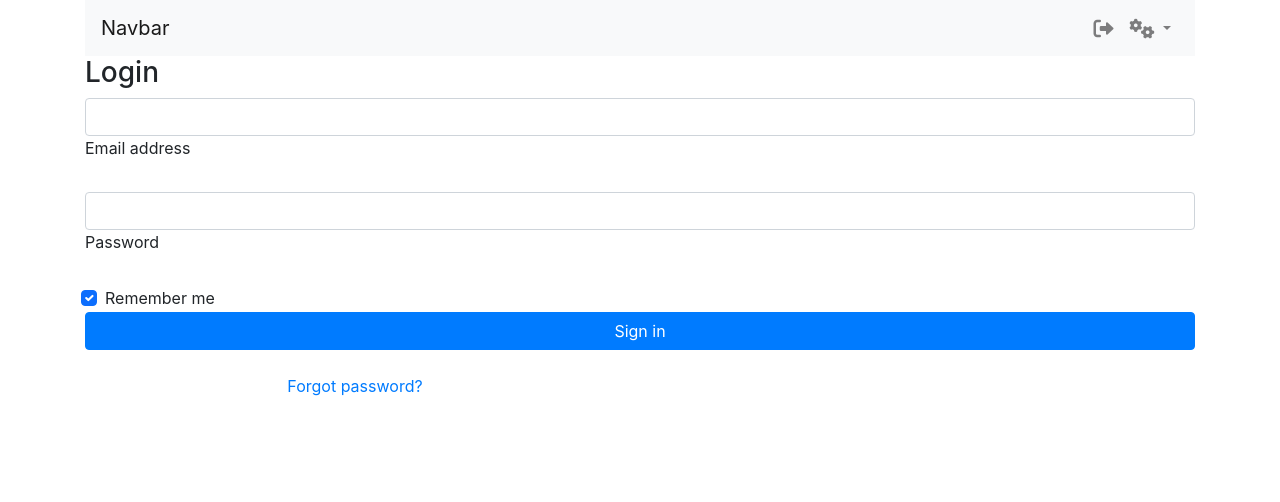
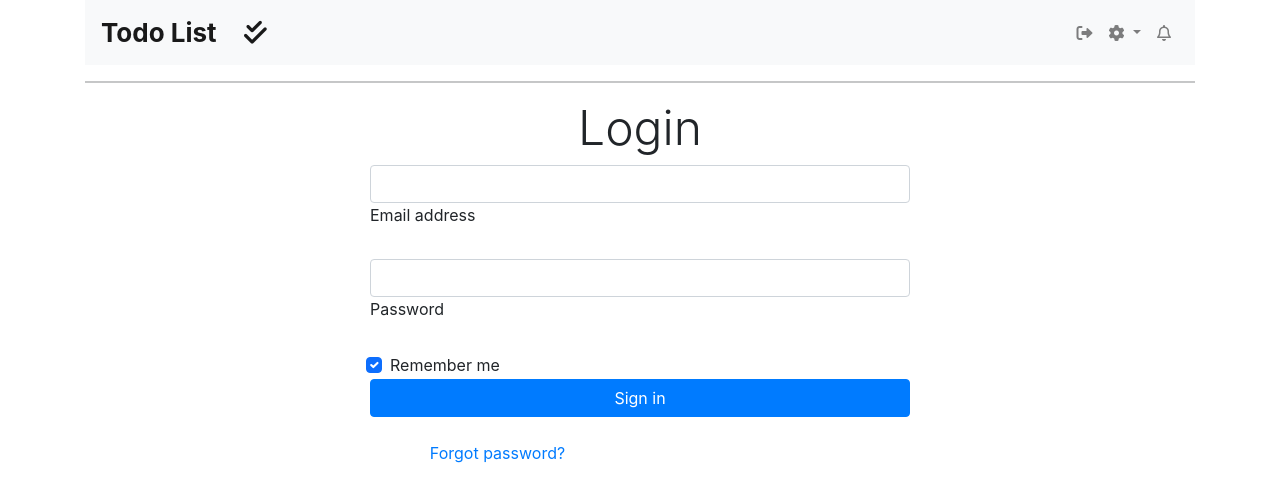
Before and after one commit to pgbitcoding/todo_django, a Django app: page / in a window 1280 px wide. Shown: the top 502 px of the page. Run offline with Django 4.2, Linux system fonts and the light colour scheme; some libraries are stand-ins or nearby versions.

Commit message:
navbar update

```diff
--- a/templates/base.html
+++ b/templates/base.html
@@ -6,36 +6,61 @@
   <title>Navbar with Dropdown</title>
   <link rel="stylesheet" href="https://cdnjs.cloudflare.com/ajax/libs/font-awesome/6.0.0-beta3/css/all.min.css">
   <link rel="stylesheet" href="https://maxcdn.bootstrapcdn.com/bootstrap/4.5.2/css/bootstrap.min.css">
+
+  <style>
+
+    .navbar-brand {
+      font-size: 26px; /* Adjust the font size to your preference */
+    }
+
+    .logo-text {
+      font-weight: bold;
+      margin-right: 20px;
+    }
+
+
+
+
+  </style>
 </head>
 <body>
 
+<nav class="navbar navbar-expand-lg navbar-light bg-light">
+  <a class="navbar-brand text-center" href="#">
+    <span class="logo-text">Todo List</span>
+    <i class="fa-solid fa-check-double"></i>
+  </a>
 
-<nav class="navbar navbar-expand-lg navbar-light bg-light justify-content-center">
-  <a class="navbar-brand" href="#">Navbar</a>
+
+
   <button class="navbar-toggler" type="button" data-toggle="collapse" data-target="#navbarNav" aria-controls="navbarNav" aria-expanded="false" aria-label="Toggle navigation">
     <span class="navbar-toggler-icon"></span>
   </button>
   <div class="collapse navbar-collapse justify-content-end" id="navbarNav">
+    {% comment %} {% if user.is_authenticated %} {% endcomment %}
     <ul class="navbar-nav ml-auto">
       <li class="nav-item">
-        <a class="nav-link" href="{% url 'logout' %}"><i class="fa-solid fa-right-from-bracket fa-lg"></i></a>
+        <a class="nav-link" href="{% url 'logout' %}"><i class="fas fa-sign-out-alt"></i></a>
       </li>
       <li class="nav-item dropdown">
         <a class="nav-link dropdown-toggle" href="#" id="navbarDropdown" role="button" data-toggle="dropdown" aria-haspopup="true" aria-expanded="false">
-          <i class="fa-solid fa-gears fa-lg"></i>
+          <i class="fas fa-cog"></i>
         </a>
+
         <div class="dropdown-menu dropdown-menu-right" aria-labelledby="navbarDropdown">
-          <a class="dropdown-item" href="{% url 'change_password' %}">Change Password<i class="fa-sharp fa-solid fa-key"></i></a>
-          <a class="dropdown-item" href="{% url 'profile' %}">View Profile<i class="fa-regular fa-user"></i></a>
+          <a class="dropdown-item" href="{% url 'change_password' %}">Change Password <i class="fas fa-key"></i></a>
+          <a class="dropdown-item" href="{% url 'profile' %}">View Profile <i class="far fa-user"></i></a>
         </div>
       </li>
+      <li class="nav-item">
+        <a class="nav-link" href="{% url 'logout' %}"><i class="fa-regular fa-bell"></i></a>
+      </li>
     </ul>
+    {% comment %} {% endif %} {% endcomment %}
   </div>
-</nav>
-
+</nav><hr>
 <script src="https://code.jquery.com/jquery-3.5.1.slim.min.js"></script>
 <script src="https://cdn.jsdelivr.net/npm/@popperjs/core@2.9.1/dist/umd/popper.min.js"></script>
 <script src="https://maxcdn.bootstrapcdn.com/bootstrap/4.5.2/js/bootstrap.min.js"></script>
-
 </body>
 </html>
--- a/templates/login.html
+++ b/templates/login.html
@@ -18,8 +18,12 @@
     </div>
 
   <div class="container">
-      <h3 class=""> Login </h3>
 
+    <div class="row">
+      <div class="col-3">    </div>
+
+      <div class="col-6">
+        <h3 class="text-center display-5"> Login </h3>
       <form method="POST" action="{% url 'login' %}">{% csrf_token %}
         <!-- Email input -->
         <div class="form-outline mb-4">
@@ -52,9 +56,12 @@
           </div>
         </div>
 
-      <!-- Submit button -->
+      </form>
+      </div>
 
-    </form>
+      <div class="col-3">    </div>
+    </div>
+  </div>
   </div>
 
   <script src="https://cdn.jsdelivr.net/npm/bootstrap@5.3.0/dist/js/bootstrap.bundle.min.js" integrity="sha384-geWF76RCwLtnZ8qwWowPQNguL3RmwHVBC9FhGdlKrxdiJJigb/j/68SIy3Te4Bkz" crossorigin="anonymous"></script>
```
Also changed, not shown: userauthenticate/admin.py (+6 -1 lines). Lines whose indentation alone changed are shown as unchanged.
